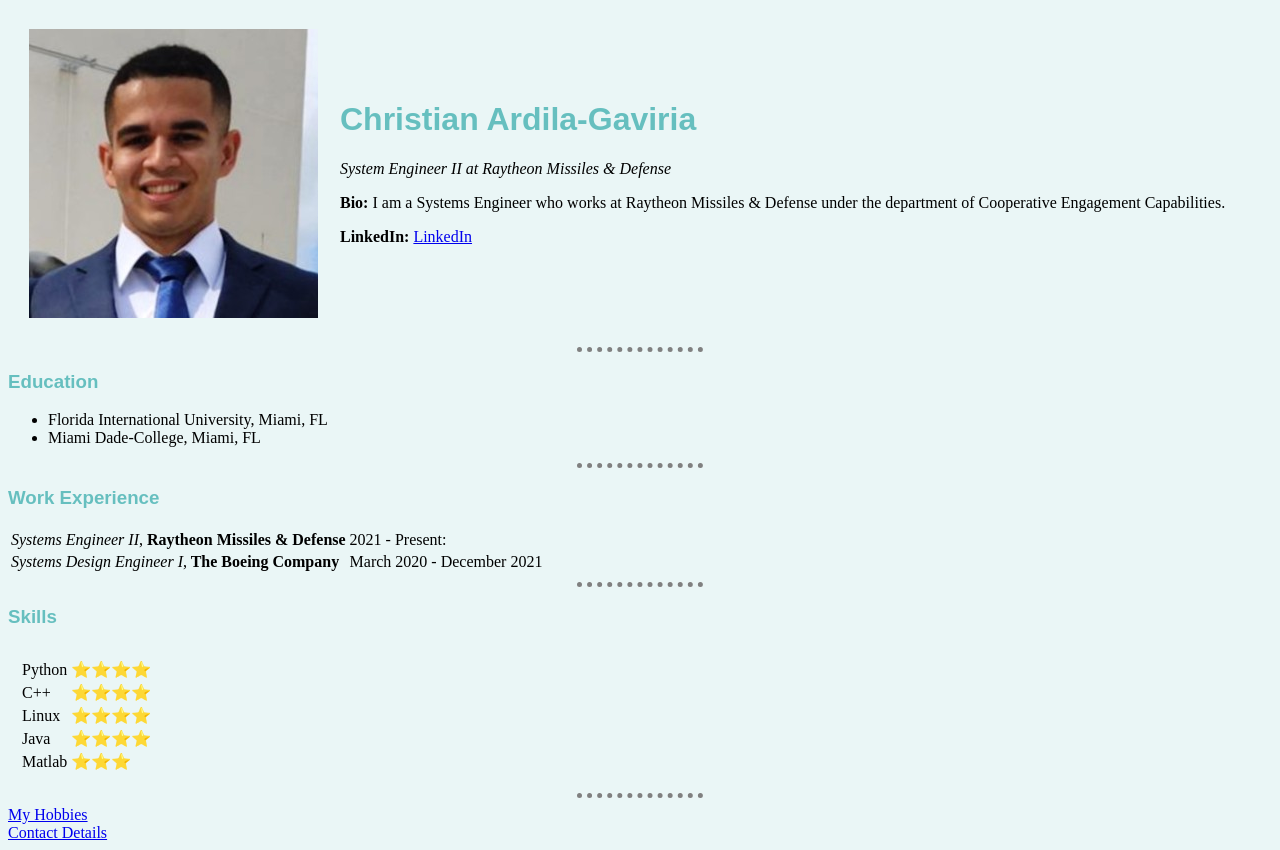
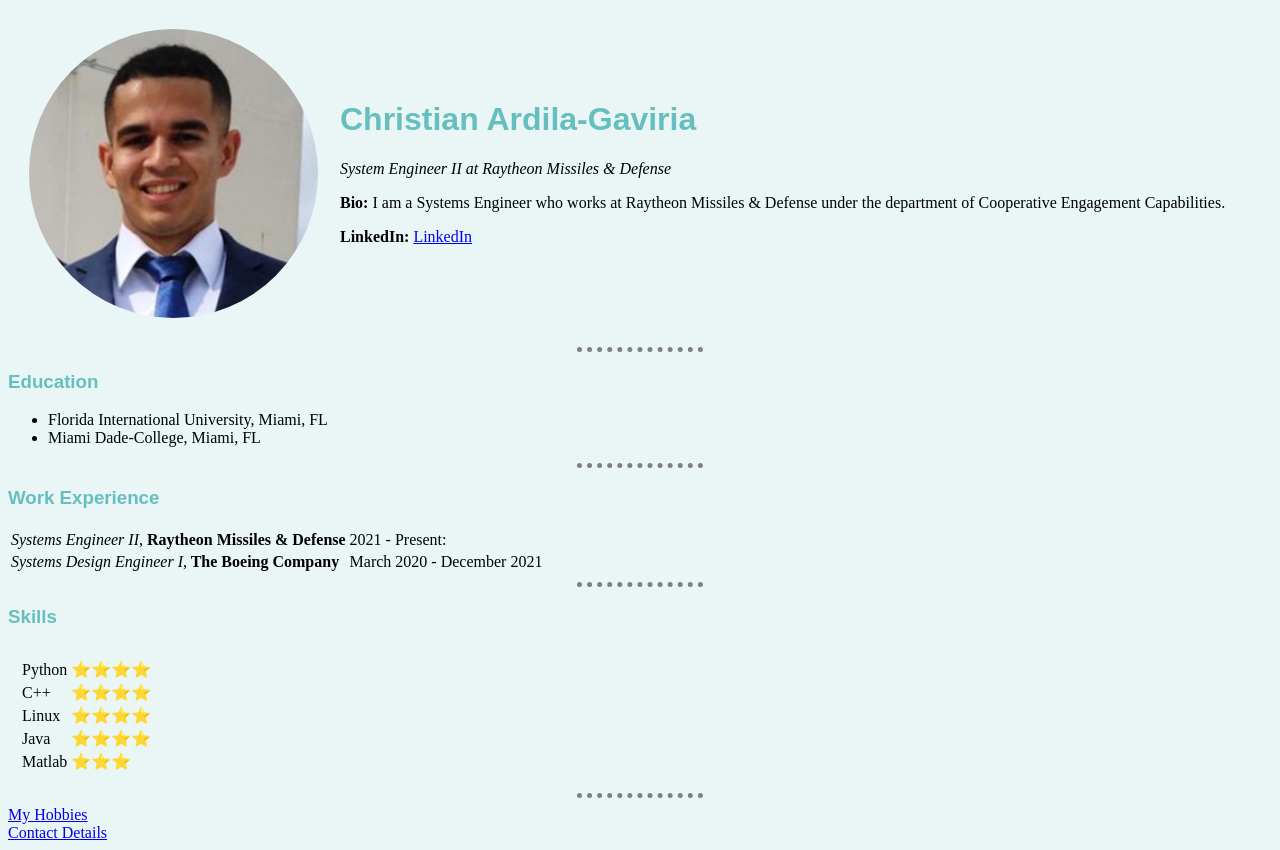
Before and after one commit to chrisagaviria/Web_Dev, a plain HTML site: page index.html in a window 1280 px wide. Drawn offline with Linux system fonts and the light colour scheme.

Commit message:
Add files via upload

```diff
--- a/CSS/style.css
+++ b/CSS/style.css
@@ -2,7 +2,7 @@
     EXTERNAL CSS
 */
 
-
+/**************** Tag SELECTORS *****************/
 
   /*
     - The styles in here only pertain to index.html and not the other pages in the website. Flaw of Internal CSS
@@ -34,3 +34,8 @@
     color: #66BFBF;
     font-family:fantasy;
   }
+
+/**************** CLASS SELECTORS *****************/
+.circular{
+  border-radius: 100%;
+}
```
